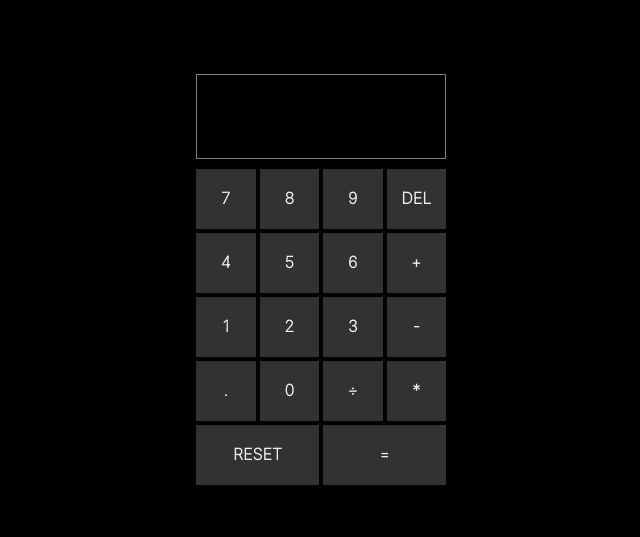
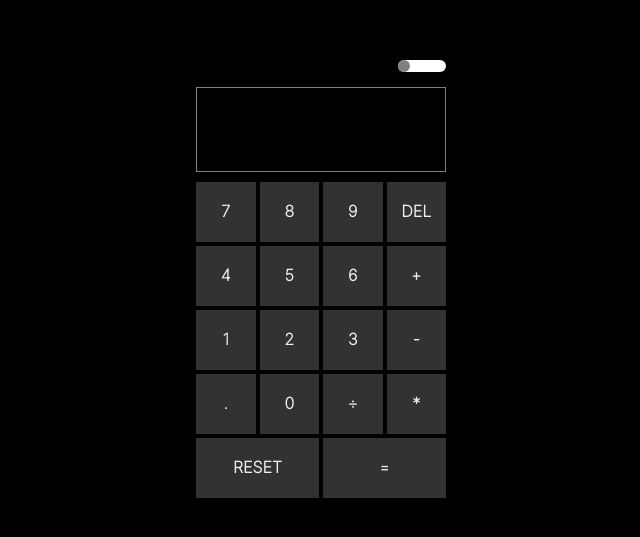
Before and after one commit to asbhogal/React-Calculator, a React (Vite) app: page / in a window 1280 px wide. Shown: the part 121-658 px from the top of the page, without its empty margins (319-959 px from the left). Built offline with nearby package versions, Linux system fonts and the light colour scheme.

Commit message:
started theme toggle

```diff
--- a/src/App.jsx
+++ b/src/App.jsx
@@ -1,4 +1,5 @@
 import Calculator from "./components/Calculator";
+import ThemeToggle from "./components/ThemeToggle";
 function App() {
   return (
     <>
--- a/src/components/Calculator.jsx
+++ b/src/components/Calculator.jsx
@@ -10,6 +10,7 @@ import DigitButton from "./DigitButton";
 import OperationButton from "./OperationButton";
 import reducer from "../functions/reducer";
 import formatOperand from "../functions/formatOperand";
+import ThemeToggle from "./ThemeToggle";
 
 function Calculator() {
   const [{ currentOperand, previousOperand, operation }, dispatch] = useReducer(
@@ -39,9 +40,15 @@ function Calculator() {
       <FlexWithVariant
         variant="theme-1"
         display="flex"
+        flexDirection="column"
         justifyContent="center"
+        alignItems="flex-end"
+        gap="15px"
+        margin="0 auto"
+        w="max-content"
         h="100vh"
       >
+        <ThemeToggle />
         <FlexWithVariant
           display="flex"
           flexDirection="column"
--- a/src/components/ThemeToggle.jsx
+++ b/src/components/ThemeToggle.jsx
@@ -0,0 +1,11 @@
+import { Box } from "@chakra-ui/react";
+
+export default function ThemeToggle() {
+  return (
+    <Box bg="white" h={3} w={12} borderRadius={10}>
+      <Box bg="grey" h={3} w={3} borderRadius={10}></Box>
+      <Box></Box>
+      <Box></Box>
+    </Box>
+  );
+}
```
